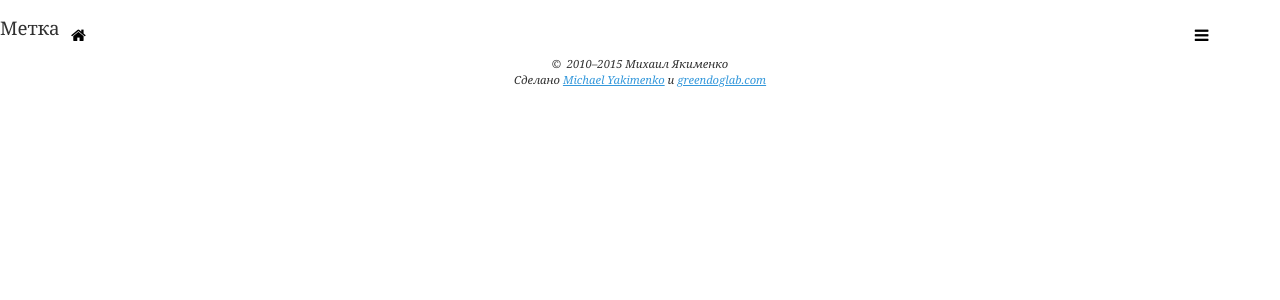
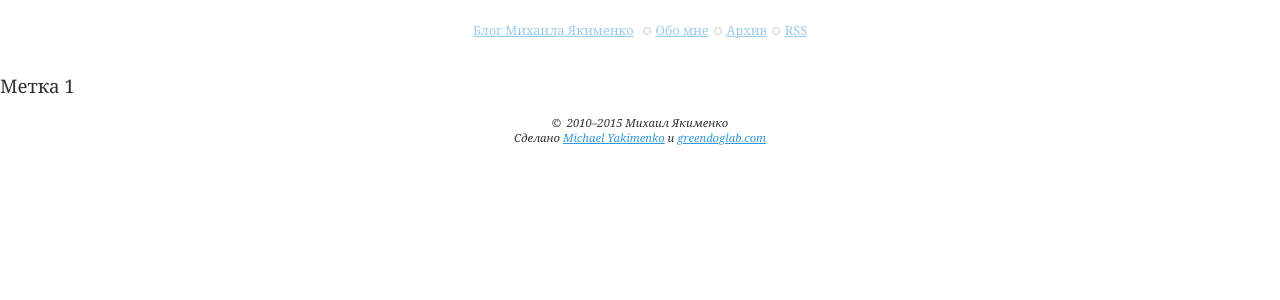
Before and after one commit to ZerGabriel/mike.yakimenko.me, a Flask app: page /tag/1/ in a window 1280 px wide. Shown: the top 300 px of the page. Run offline with Flask 2, Linux system fonts and the light colour scheme; style sheets or scripts are compiled from the project's sources; some libraries are stand-ins or nearby versions.

Commit message:
Change site header, come back to non-js style.

```diff
--- a/src/assets/sass/blocks/header.scss
+++ b/src/assets/sass/blocks/header.scss
@@ -1,86 +1,43 @@
-.menu-bars {
-    position: fixed;
-    right: 2%;
-    top: 1.2em;
-    z-index: 300;
-    text-rendering: auto;
-    font-family: FontAwesome;
-    -webkit-font-smoothing: antialiased;
-    -moz-osx-font-smoothing: grayscale;
-
-    border-radius: 2px;
-    box-sizing: border-box;
-    padding: 0.4em 0 0 0;
-    width: 1.8em;
-    height: 1.8em;
+body > header {
+    @include clearfix;
+    margin: 1em 10% 0em 10%;
+    padding-bottom: 1em;
     text-align: center;
-    background: rgba(255, 255, 255, 1);
-    line-height: 1.2;
-    font-size: 1em;
-
-    color: #000;
-    text-decoration: none;
-
-    cursor: pointer;
-    &:after {
-        content: '\f0c9';
-    } // &:after
-    &.active {
-        background: #2980b9;
-        &:after {
-            color: #fff;
-        } // &:after
-    } // &.active
-    @include bp(xs) {
-        right: 2%;
-    }
-    @include bp(sm) {
-        right: 2%;
-    }
-    @include bp(md) {
-        right: 5%;
-    }
-    @include bp(lg) {
-        right: 5%;
-    }
-} // menu-bars
-
-.home {
-    position: fixed;
-    left: 2%;
-    top: 1.2em;
-    z-index: 300;
-    text-rendering: auto;
-    font-family: FontAwesome;
-    -webkit-font-smoothing: antialiased;
-    -moz-osx-font-smoothing: grayscale;
-
-    border-radius: 2px;
-    box-sizing: border-box;
-    padding: 0.4em 0 0 0;
-    width: 1.8em;
-    height: 1.8em;
-    text-align: center;
-    background: rgba(255, 255, 255, 1);
-    line-height: 1.2;
-    font-size: 1em;
-
-    color: #000;
-    text-decoration: none;
-
-    &:after {
-        content: '\f015';
-    } // &:after
-    @include bp(xs) {
-        left: 2%;
-    }
-    @include bp(sm) {
-        left: 2%;
-    }
-    @include bp(md) {
-        left: 5%;
-    }
-    @include bp(lg) {
-        left: 5%;
-    }
-} // home
+    ul {
+        margin: 0;
+        padding: 0;
+        li {
+            @include inline-middle;
+            padding: 0;
+            margin-left: -.3em;
+            &:after {
+                @include inline-middle;
+                content: '\272A';
+                margin: 0 .4em;
+                font-size: .7em;
+                color: #C2C2C2;
+                opacity: 0.5;
+            } // &:after
+            &:nth-child(1) {
+                margin-left: 0em;
+            }
+            &:nth-last-child(1) {
+                &:after {
+                    content: none;
+                } // &:after
+            } // &:nth-last-child(1)
+            h1 {
+                display: inline;
+                font-size: 1em;
+                margin: 0;
+            }
+            a {
+                font-size: .8em;
+                opacity: 0.5;
+                &:hover {
+                    opacity: 1;
+                }
+            } // a
+        } // li
+    } // ul
+} // body > header
--- a/src/templates/base.html
+++ b/src/templates/base.html
@@ -41,20 +41,20 @@
 </head>
 <body>
 
-<div class="main-menu" data-role="menu">
-    <div class="menu-in-wrapper">
-        <div class="menu-in">
-            <ul>
-                <li><a href="{{ url_for("page", path="page/about") }}">Обо мне</a></li>
-                <li><a href="{{ url_for("page", path="archive") }}">Архив</a></li>
-                <li><a href="{{ url_for("page", path="rss") }}">RSS</a></li>
-            </ul>
-        </div>
-    </div>
-</div>
-
-{% block home_link %}{% endblock %}
-<div class="menu-bars" data-role="menu-trigger"></div>
+<!-- header -->
+<header class="{% block header_class %}{% endblock %}">
+    <ul>
+        <li>
+            <h1>
+                <a href="{{ url_for("index") }}">Блог Михаила Якименко</a>
+            </h1>
+        </li>
+        <li><a href="{{ url_for("page", path="page/about") }}">Обо мне</a></li>
+        <li><a href="{{ url_for("page", path="archive") }}">Архив</a></li>
+        <li><a href="{{ url_for("page", path="rss") }}">RSS</a></li>
+    </ul>
+</header>
+<!-- /header -->
 
 {% block content %}
 {% endblock content %}
@@ -69,5 +69,18 @@
 </footer>
 <!-- /footer -->
 
+<script type="text/javascript">
+    /* * * CONFIGURATION VARIABLES * * */
+    var disqus_shortname = 'macgera';
+
+    /* * * DON'T EDIT BELOW THIS LINE * * */
+    (function () {
+        var s = document.createElement('script'); s.async = true;
+        s.type = 'text/javascript';
+        s.src = '//' + disqus_shortname + '.disqus.com/count.js';
+        (document.getElementsByTagName('HEAD')[0] || document.getElementsByTagName('BODY')[0]).appendChild(s);
+    }());
+</script>
+
 </body>
 </html>
```
